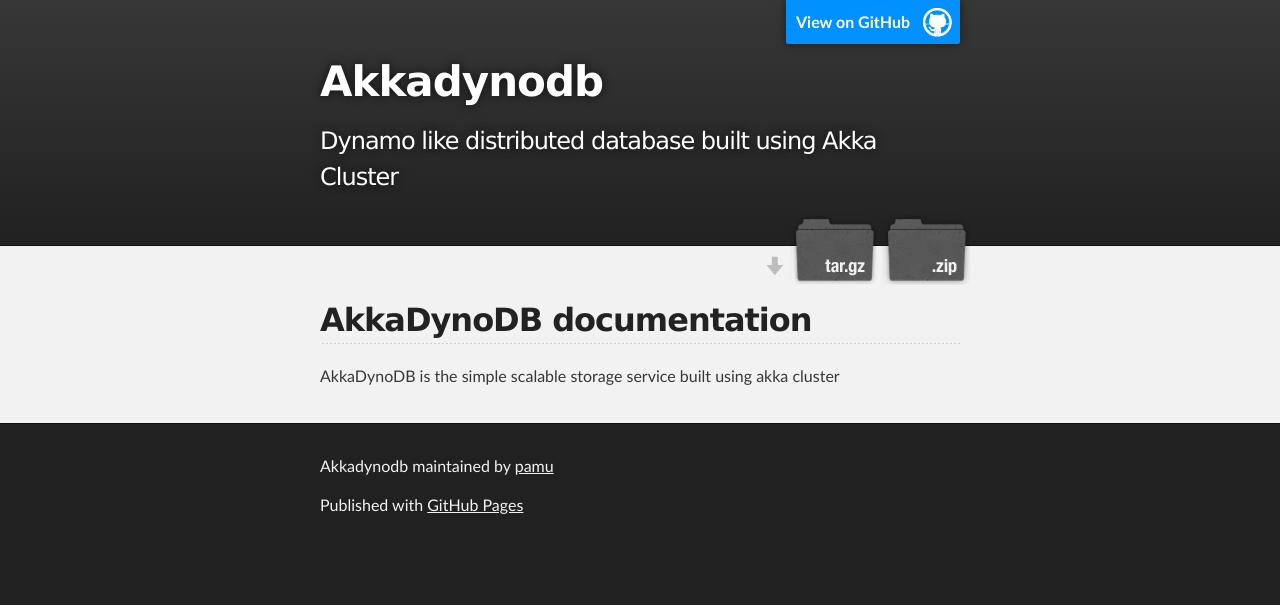
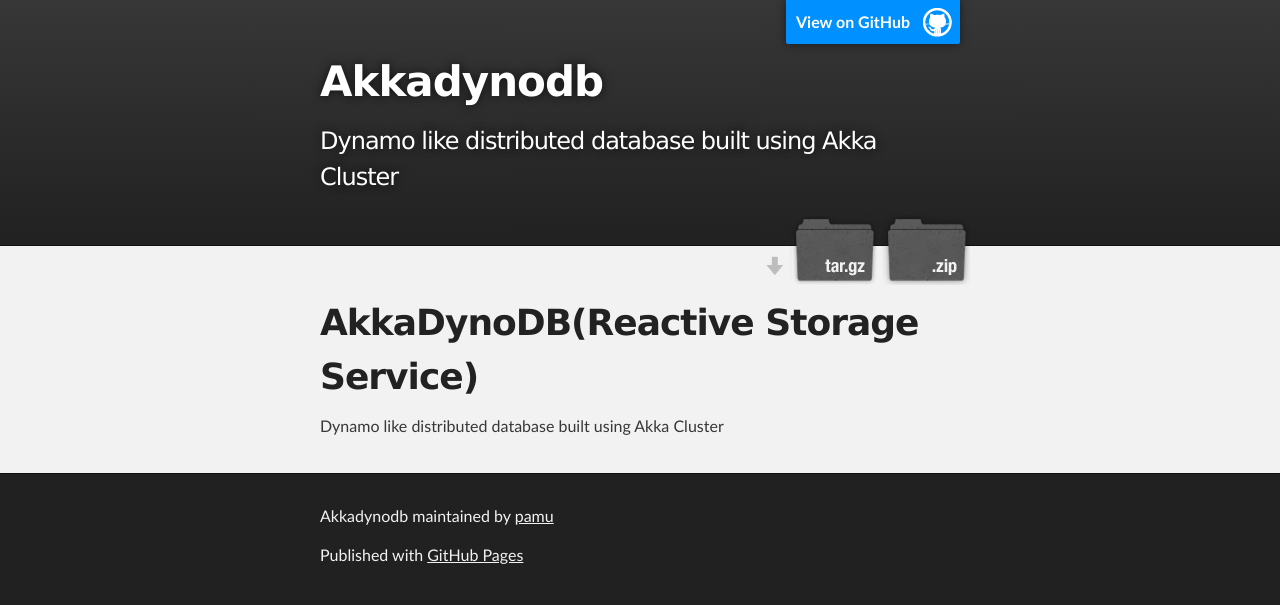
Before and after one commit to pamu/AkkaDynoDB, a plain HTML site: page index.html in a window 1280 px wide. Drawn offline with Linux system fonts and the light colour scheme.

Commit message:
Create gh-pages branch via GitHub

```diff
--- a/index.html
+++ b/index.html
@@ -31,10 +31,10 @@
     <!-- MAIN CONTENT -->
     <div id="main_content_wrap" class="outer">
       <section id="main_content" class="inner">
-        <h2>
-<a id="akkadynodb-documentation" class="anchor" href="#akkadynodb-documentation" aria-hidden="true"><span class="octicon octicon-link"></span></a>AkkaDynoDB documentation</h2>
+        <h1>
+<a id="akkadynodbreactive-storage-service" class="anchor" href="#akkadynodbreactive-storage-service" aria-hidden="true"><span class="octicon octicon-link"></span></a>AkkaDynoDB(Reactive Storage Service)</h1>
 
-<p>AkkaDynoDB is the simple scalable storage service built using akka cluster</p>
+<p>Dynamo like distributed database built using Akka Cluster</p>
       </section>
     </div>
 
--- a/params.json
+++ b/params.json
@@ -1 +1 @@
-{"name":"Akkadynodb","tagline":"Dynamo like distributed database built using Akka Cluster","body":"## AkkaDynoDB documentation\r\nAkkaDynoDB is the simple scalable storage service built using akka cluster\r\n\r\n","google":"","note":"Don't delete this file! It's used internally to help with page regeneration."}
+{"name":"Akkadynodb","tagline":"Dynamo like distributed database built using Akka Cluster","body":"AkkaDynoDB(Reactive Storage Service)\r\n==========\r\n\r\nDynamo like distributed database built using Akka Cluster\r\n\r\n\r\n","google":"","note":"Don't delete this file! It's used internally to help with page regeneration."}
```
